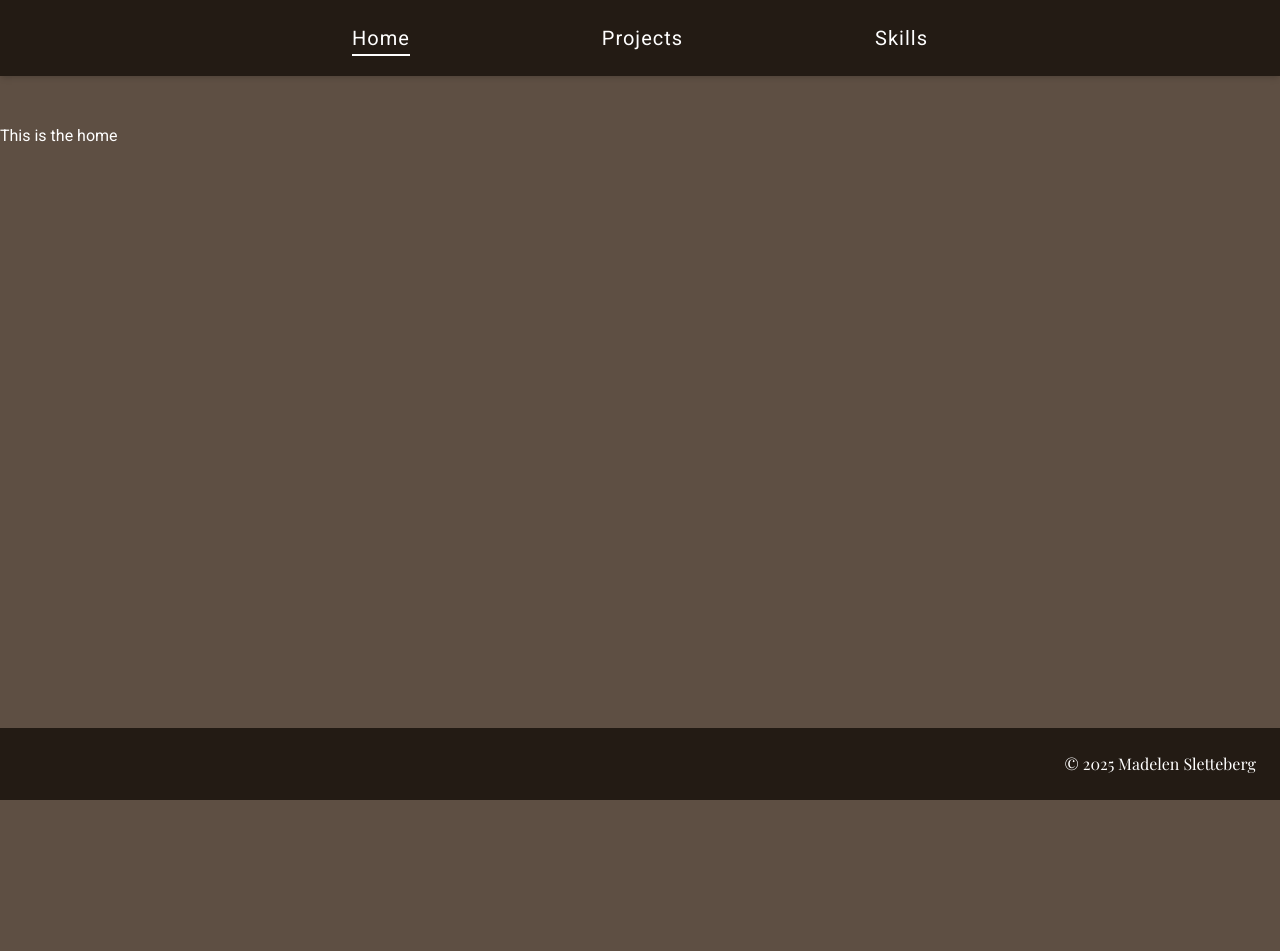
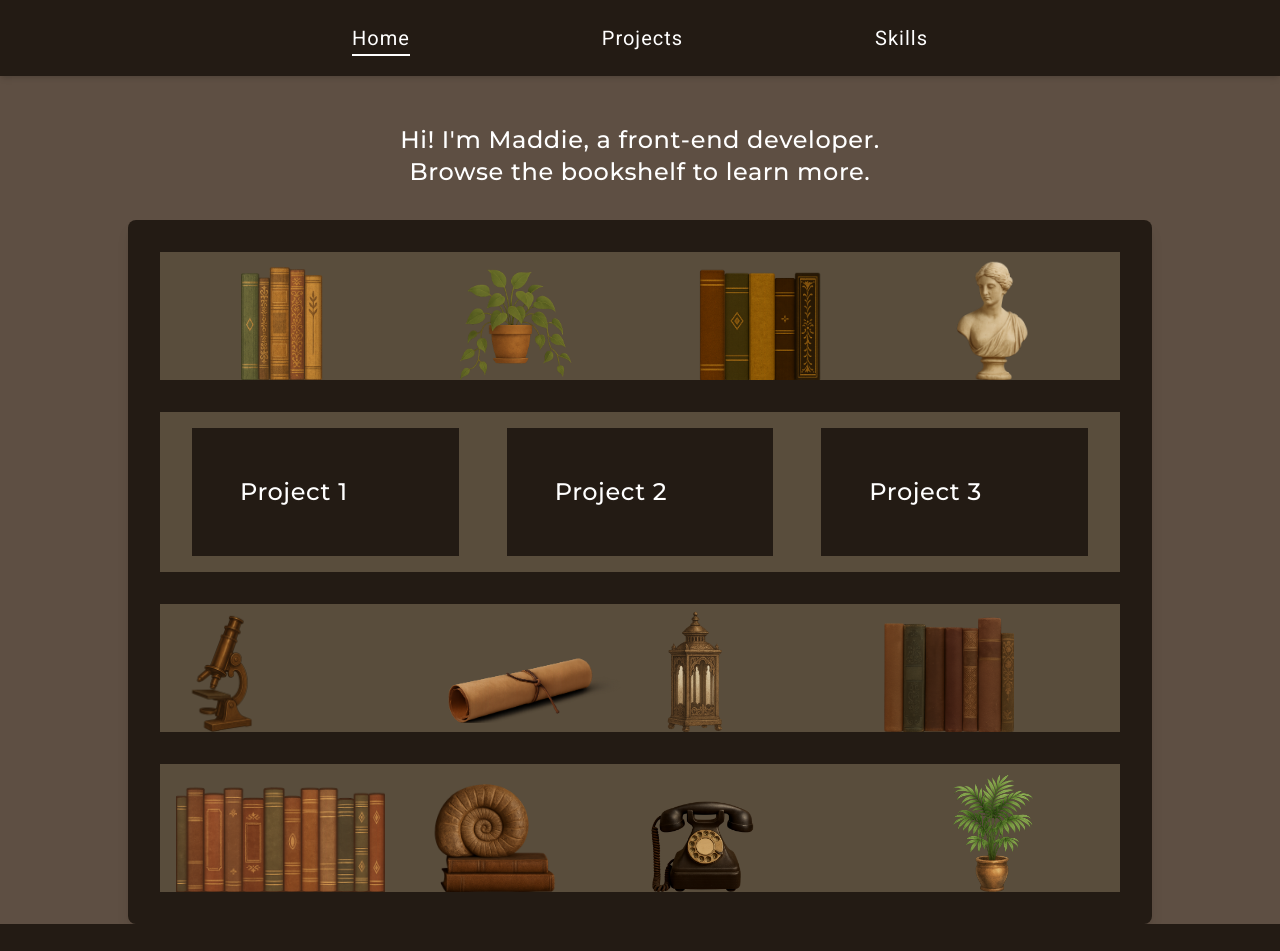
Before and after one commit to maddipaddi/maddipaddi, a React (Vite) app: page / in a window 1280 px wide. Shown: the top 951 px of the page. Before the commit the page ends 800 px from the top, so only its background shows below. Built offline with nearby package versions, Linux system fonts and the light colour scheme; a web font is replaced by a local one.

Commit message:
feat: add initial bookshelf component

```diff
--- /dev/null
+++ b/src/components/Bookshelf/index.jsx
@@ -0,0 +1,88 @@
+export default function Bookshelf() {
+  return (
+    <article className="mx-auto font-heading text-2xl font-medium tracking-wide">
+      <h1 className="text-center">Hi! I'm Maddie, a front-end developer.</h1>
+      <p className="text-center">Browse the bookshelf to learn more.</p>
+      <div className="grid gap-y-8 p-8 mt-8 bg-primary rounded-lg shadow-lg max-w-5xl">
+        {/* Shelf 1 */}
+        <div className="bg-secondary grid grid-cols-4 gap-4 px-4">
+          <img
+            src="/assets/bookspines-3-ChatGPT.png"
+            className="h-32 object-contain mx-auto"
+            alt="Decorated bookspines in golden hues."
+          />
+          <img
+            src="/assets/plant-ChatGPT.png"
+            alt="Hanging plant in a terracotta pot."
+            className="h-32 object-contain mx-auto"
+          />
+          <img
+            src="/assets/bookspines-ChatGPT.png"
+            className="h-32 object-contain mx-auto"
+            alt="Decorated bookspines in earth tones."
+          />
+          <img
+            src="/assets/feminine-bust-ChatGPT.png"
+            className="h-32 object-contain mx-auto"
+          />
+        </div>
+
+        {/* Shelf 2 */}
+        <div className="bg-secondary grid grid-cols-3 gap-4 px-4">
+          <div className="p-12 m-4 bg-primary">Project 1</div>
+          <div className="p-12 m-4 bg-primary">Project 2</div>
+          <div className="p-12 m-4 bg-primary">Project 3</div>
+        </div>
+
+        {/* Shelf 3 */}
+        <div className="bg-secondary grid grid-cols-4 gap-4 px-4">
+          <img
+            src="/assets/microscope-ChatGPT.png"
+            className="h-32 object-contain"
+            alt="Old tomey bronze microscope."
+          />
+          <img
+            src="/assets/scroll-ChatGPT.png"
+            className="h-32 object-contain"
+            alt="A rolled up paper scroll."
+          />
+          <img
+            src="/assets/lantern-ChatGPT.png"
+            className="h-32 object-contain"
+            alt="Victorian looking gothic lantern."
+          />
+          <img
+            src="/assets/bookspines-2-ChatGPT.png"
+            className="h-32 object-contain"
+            alt="Old looking browntoned bookspines."
+          />
+        </div>
+
+        {/* Shelf 4 */}
+        <div className="bg-secondary grid grid-cols-4 gap-4 px-4">
+          <img
+            src="/assets/bookspines-4-ChatGPT.png"
+            className="h-32 object-contain"
+            alt="Decorated long row of bookspines."
+          />
+
+          <img
+            src="/assets/books-n-fossil-ChatGPT.png"
+            className="h-32 object-contain"
+            alt="Books laying down with a fossil on top."
+          />
+          <img
+            src="/assets/rotary-phone-ChatGPT.png"
+            className="h-32 object-contain"
+            alt="Old timey dark brown rotary phone."
+          />
+          <img
+            src="/assets/plant-2-ChatGPT.png"
+            className="h-32 object-contain mx-auto"
+            alt="Fern in a clay pot."
+          />
+        </div>
+      </div>
+    </article>
+  );
+}
--- a/src/pages/Home.jsx
+++ b/src/pages/Home.jsx
@@ -1,3 +1,5 @@
+import Bookshelf from "../components/Bookshelf";
+
 export default function Home() {
-  return <h1>This is the home</h1>;
+  return <Bookshelf />;
 }
```
